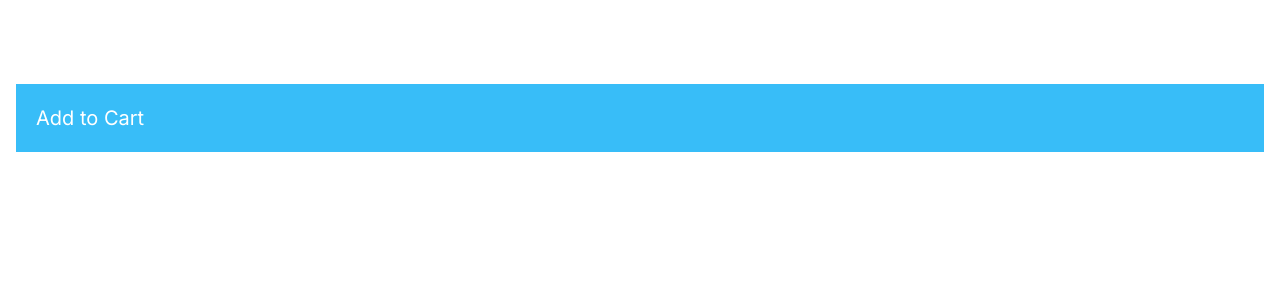
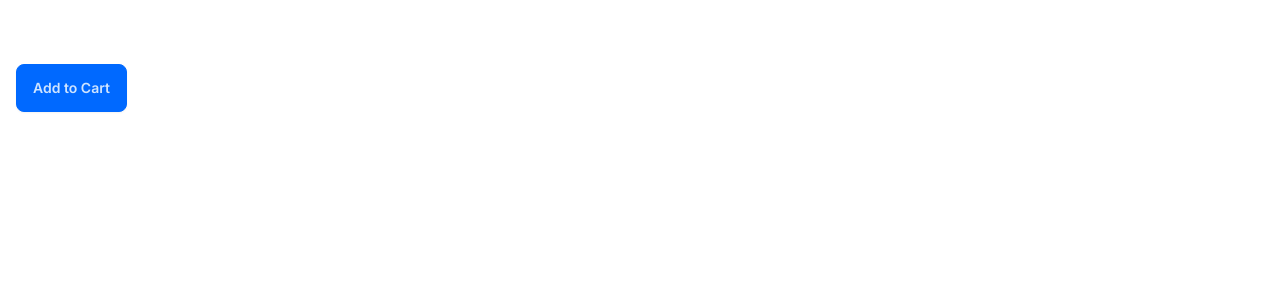
Before and after one commit to Duncan06/next-app, a Next.js app: page / in a window 1280 px wide. Shown: the top 300 px of the page. Built offline with nearby package versions, Linux system fonts and the light colour scheme.

Commit message:
Add daisyUI, make table on users page, remove time.

```diff
--- a/app/components/AddToCart.tsx
+++ b/app/components/AddToCart.tsx
@@ -4,7 +4,7 @@
 const AddToCart = () => {
   return (
     <div>
-        <button onClick={() => console.log('Click')}>Add to Cart</button>
+        <button className='btn btn-primary' onClick={() => console.log('Click')}>Add to Cart</button>
     </div>
   )
 }
--- a/app/components/ProductCard/ProductCard.tsx
+++ b/app/components/ProductCard/ProductCard.tsx
@@ -4,7 +4,7 @@
 
 const ProductCard = () => {
   return (
-    <div className='p-5 my-5 bg-sky-400 text-white text-xl hover:bg-sky-500'>
+    <div>
         <AddToCart />
     </div>
   )
--- a/app/layout.tsx
+++ b/app/layout.tsx
@@ -15,7 +15,7 @@
   children: React.ReactNode
 }) {
   return (
-    <html lang="en">
+    <html lang="en" data-theme="winter">
       <body className={inter.className}>{children}</body>
     </html>
   )
--- a/app/users/page.tsx
+++ b/app/users/page.tsx
@@ -3,19 +3,31 @@
 interface User {
   id: number;
   name: string;
+  email: string;
 }
 
 const UsersPage = async () => {
-  const res = await fetch('https://jsonplaceholder.typicode.com/users', { cache: 'no-store' })
+  const res = await fetch('https://jsonplaceholder.typicode.com/users')
   const users: User[] = await res.json();
 
   return (
     <>
       <h1>Users</h1>
-      <p>{new Date().toLocaleTimeString()}</p>
-      <ul>
-        {users.map(user => <li key={user.id}>{user.name}</li>)}
-      </ul>
+      <table className='table table-bordered'>
+        <thead>
+          <tr>
+            <th>Name</th>
+            <th>Email</th>
+          </tr>
+        </thead>
+        <tbody>
+          {users.map(user => <tr key={user.id}>
+              <td>{user.name}</td>
+              <td>{user.email}</td>
+            </tr>
+          )}
+        </tbody>
+      </table>
     </>
   )
 }
--- a/package.json
+++ b/package.json
@@ -21,5 +21,8 @@
     "react-dom": "18.2.0",
     "tailwindcss": "3.4.1",
     "typescript": "5.3.3"
+  },
+  "devDependencies": {
+    "daisyui": "^4.6.0"
   }
 }
--- a/tailwind.config.ts
+++ b/tailwind.config.ts
@@ -15,6 +15,9 @@
       },
     },
   },
-  plugins: [],
+  plugins: [require("daisyui")],
+  daisyui: {
+    themes: ["winter"],
+  },
 }
 export default config
```
Also changed, not shown: 1 other file (tests, documents, lock files or other folders).
